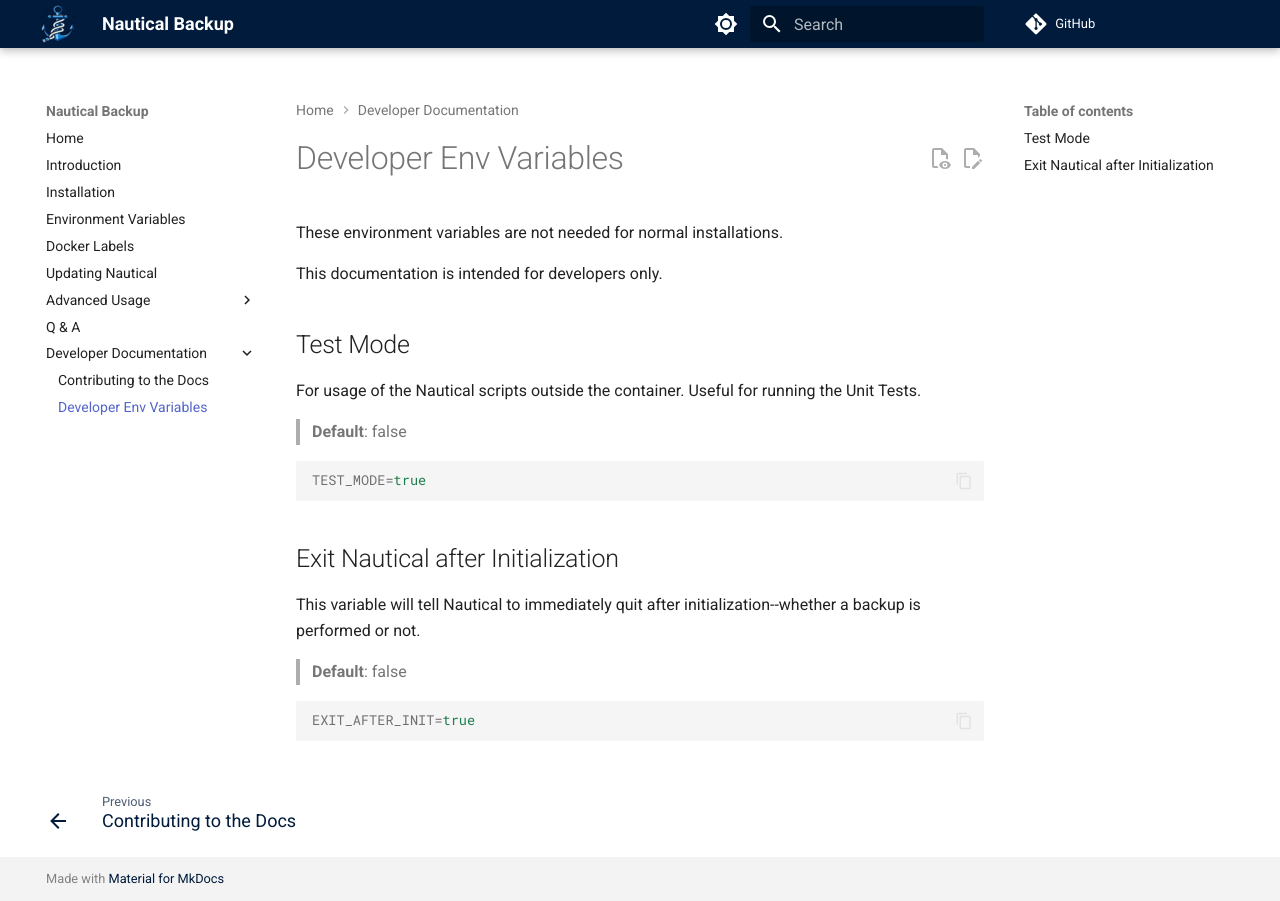
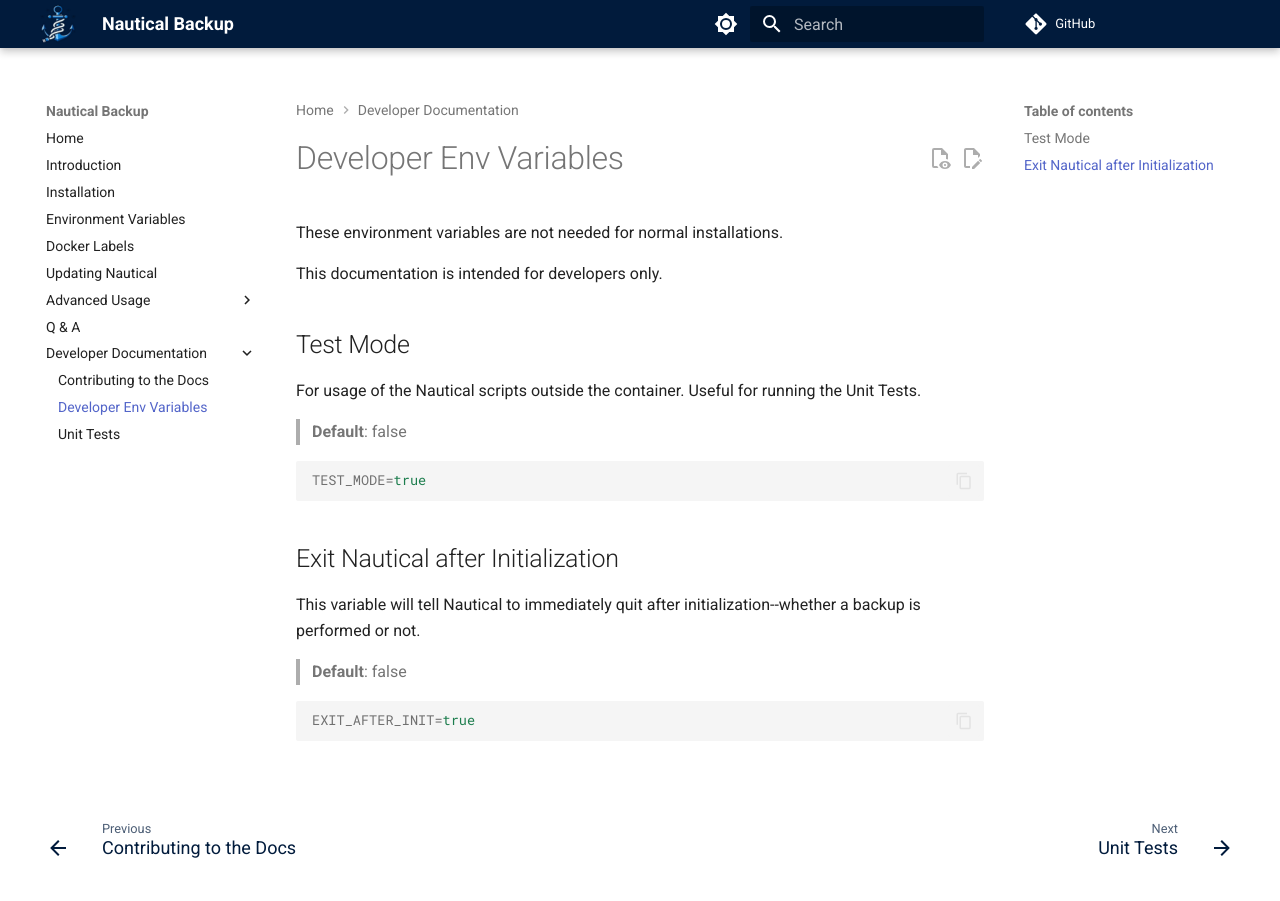
Before and after one commit to Minituff/nautical-backup, an MkDocs documentation site: the page built from docs/developers/env.md, in a window 1280 px wide. Built offline with MkDocs 1.6.1 and Material for MkDocs 9.7.7, drawn with Linux system fonts in a browser that asks for light colours; comment, search, counter and statistics services are not loaded.

Commit message:
Code cov test (#84)
* Add tests section to docs

* Update bash paths Thanks @tomeon

* Load bashcov profile Thanks @tomeon

```diff
--- a/docs/stylesheets/extra.css
+++ b/docs/stylesheets/extra.css
@@ -10,8 +10,8 @@
   --md-typeset-mark-color: #ffff003b;
 
   /* Footer */
-  --md-footer-bg-color--dark: hsla(var(--md-hue),15%,14%,1);
-  --md-footer-bg-color: hsla(var(--md-hue),25%,14%,1);
+  --md-footer-bg-color: hsla(var(--md-hue),26%,14%,1);
+  --md-footer-bg-color--dark: hsla(var(--md-hue),26%,14%,1);
 }
 
 [data-md-color-scheme="default"] {
@@ -19,8 +19,8 @@
   --md-footer-bg-color--light: hsla(var(--md-hue),15%,14%,1);
   --md-footer-bg-color--light: rgb(148, 0, 0);
   --md-footer-fg-color--light: #011b3c;
-  --md-footer-bg-color--dark: #d8d8d852;
-  --md-footer-fg-color--lighter: #525252b2;
+  --md-footer-bg-color--dark: white;
+  --md-footer-fg-color--lighter: white;
 
   --md-footer-fg-color: #011b3c;
   --md-accent-fg-color: #78c9ff;
@@ -39,3 +39,11 @@
   color: #ff9100;
   background-color: #ffff003b;
 }
+
+.md-footer-meta__inner {
+  padding: 0;
+}
+
+.md-nav__source {
+  background-color: #223c5e;
+}
--- a/mkdocs.yml
+++ b/mkdocs.yml
@@ -10,8 +10,8 @@
 
 # copyright: 'Copyright &copy; 2023 James Tufarelli'
 
-# hide:
-#   - footer
+hide:
+  - footer
 
 # Plugins
 plugins:
@@ -46,10 +46,11 @@
  - Developer Documentation:
    - Contributing to the Docs: developers/docs.md
    - Developer Env Variables: developers/env.md
+   - Unit Tests: developers/tests.md
 
 
 extra:
-  generator: true  # "false" will Remove the "Made with Material for MkDocs" branding
+  generator: false  # "false" will Remove the "Made with Material for MkDocs" branding
   # version:
   #   provider: mike
 
```
Also changed, not shown: docs/developers/tests.md (added, +26 -0 lines), docs/q-and-a.md (+5 -0 lines), docs/updates.md (+5 -0 lines), 9 other files.
